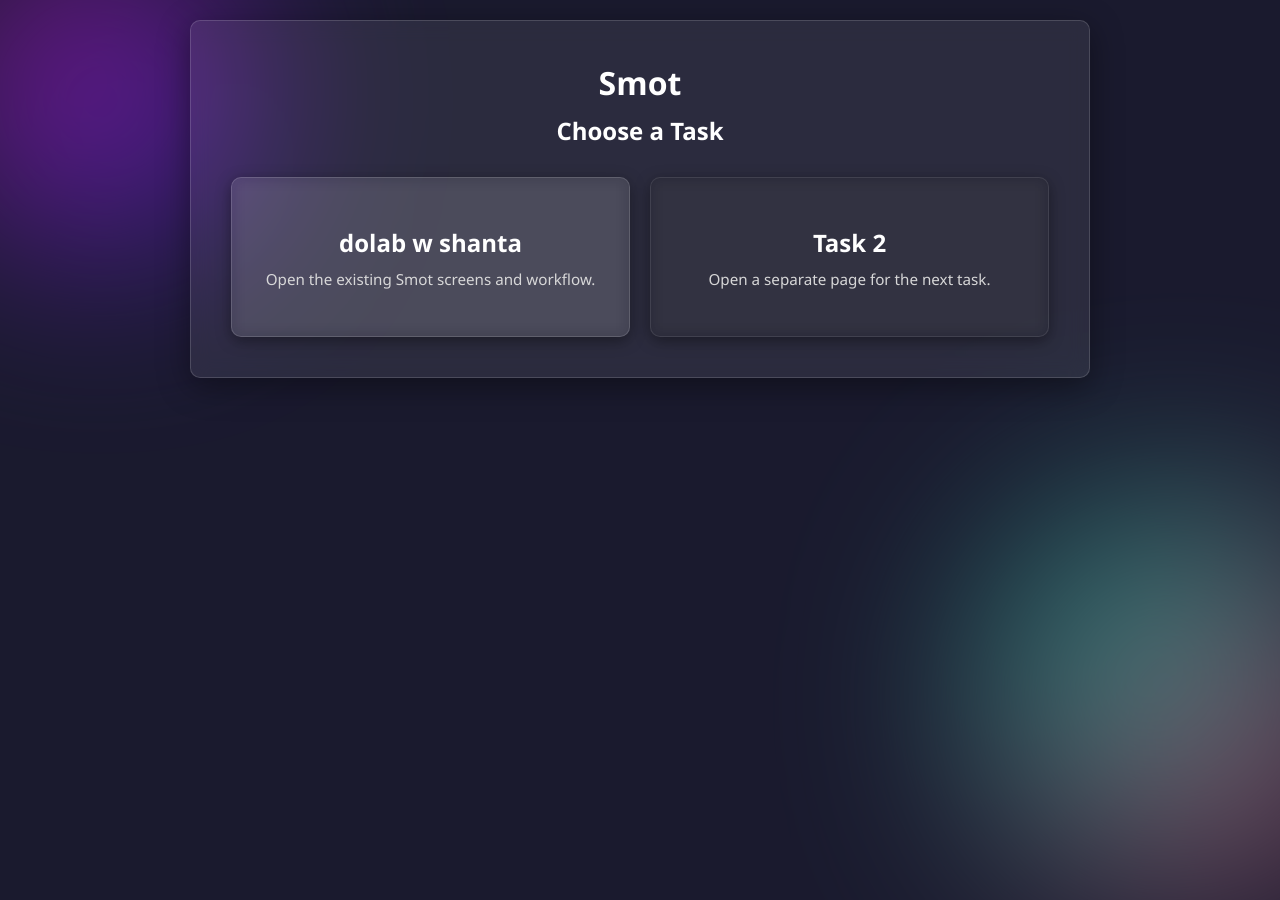
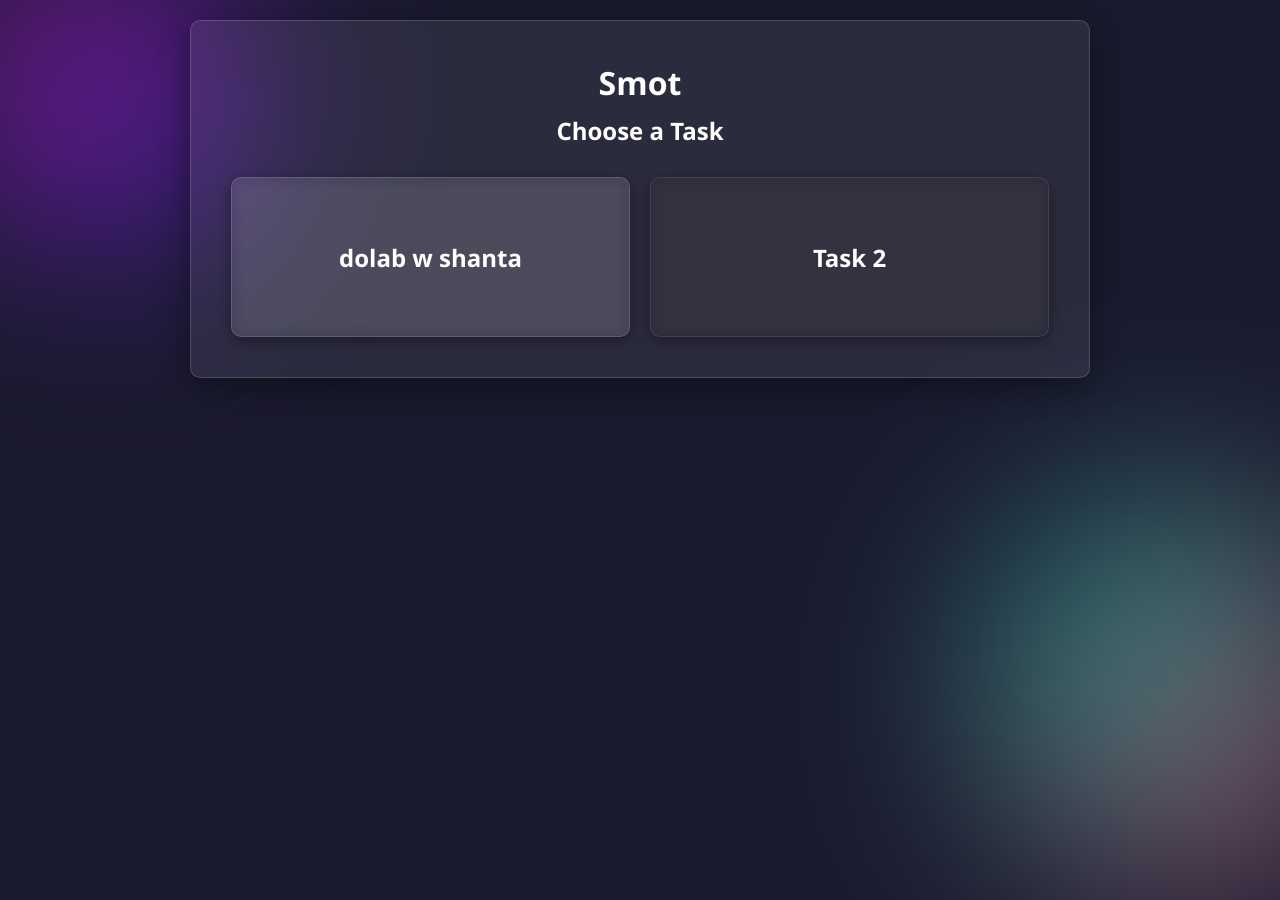
Before and after one commit to Meko277/smot2, a plain HTML site: page index.html in a window 1280 px wide. Shown: the top 900 px of the page. Drawn offline with Linux system fonts and the light colour scheme.

Commit message:
Update index.html

```diff
--- a/index.html
+++ b/index.html
@@ -15,16 +15,12 @@
         <div class="task-grid">
           <a href="login.html" class="task-card">
             <span class="task-name">dolab w shanta</span>
-            <span class="task-desc"
-              >Open the existing Smot screens and workflow.</span
-            >
+
           </a>
 
           <a href="task2.html" class="task-card task-card-secondary">
             <span class="task-name">Task 2</span>
-            <span class="task-desc"
-              >Open a separate page for the next task.</span
-            >
+
           </a>
         </div>
       </div>
```
